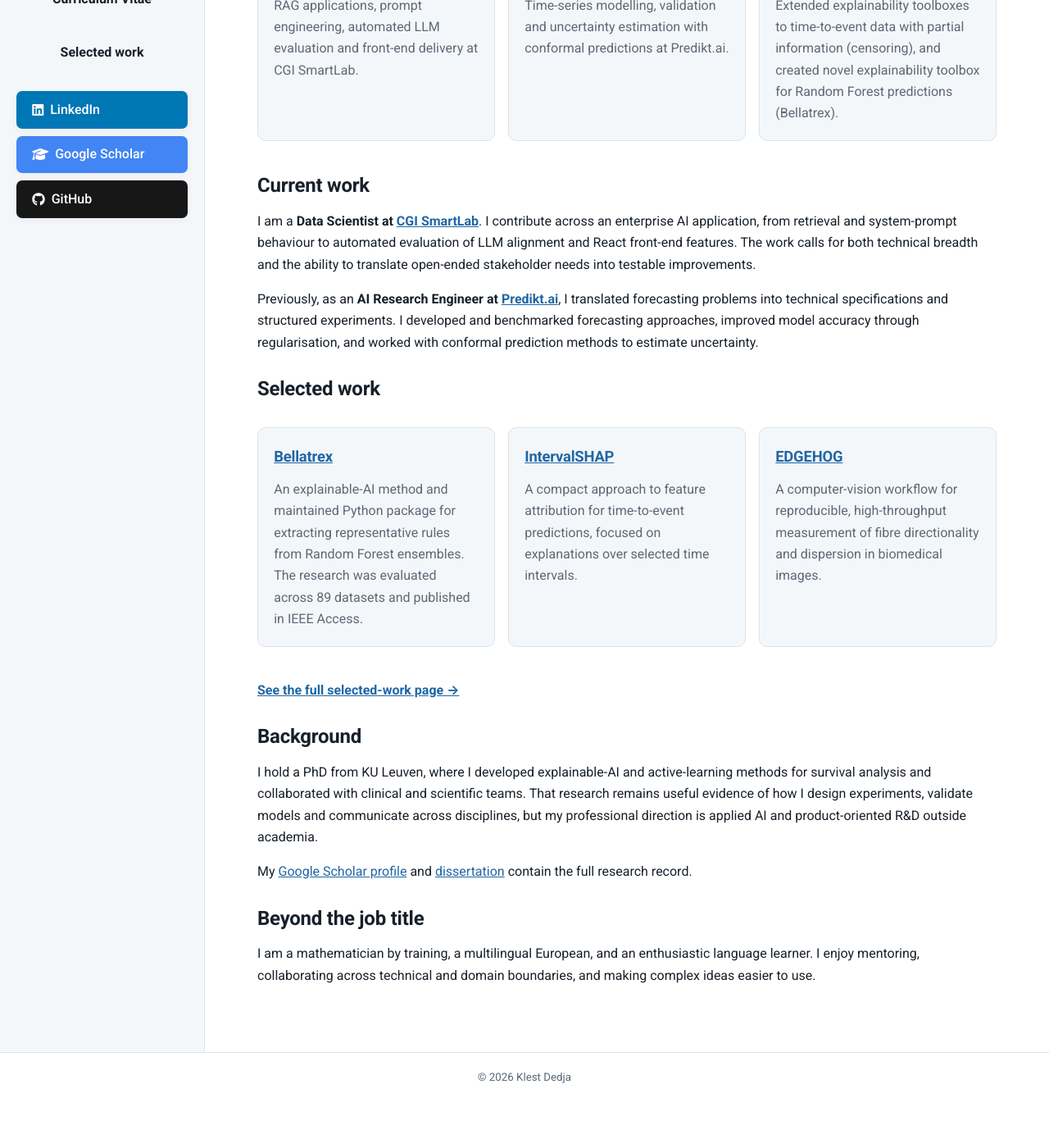
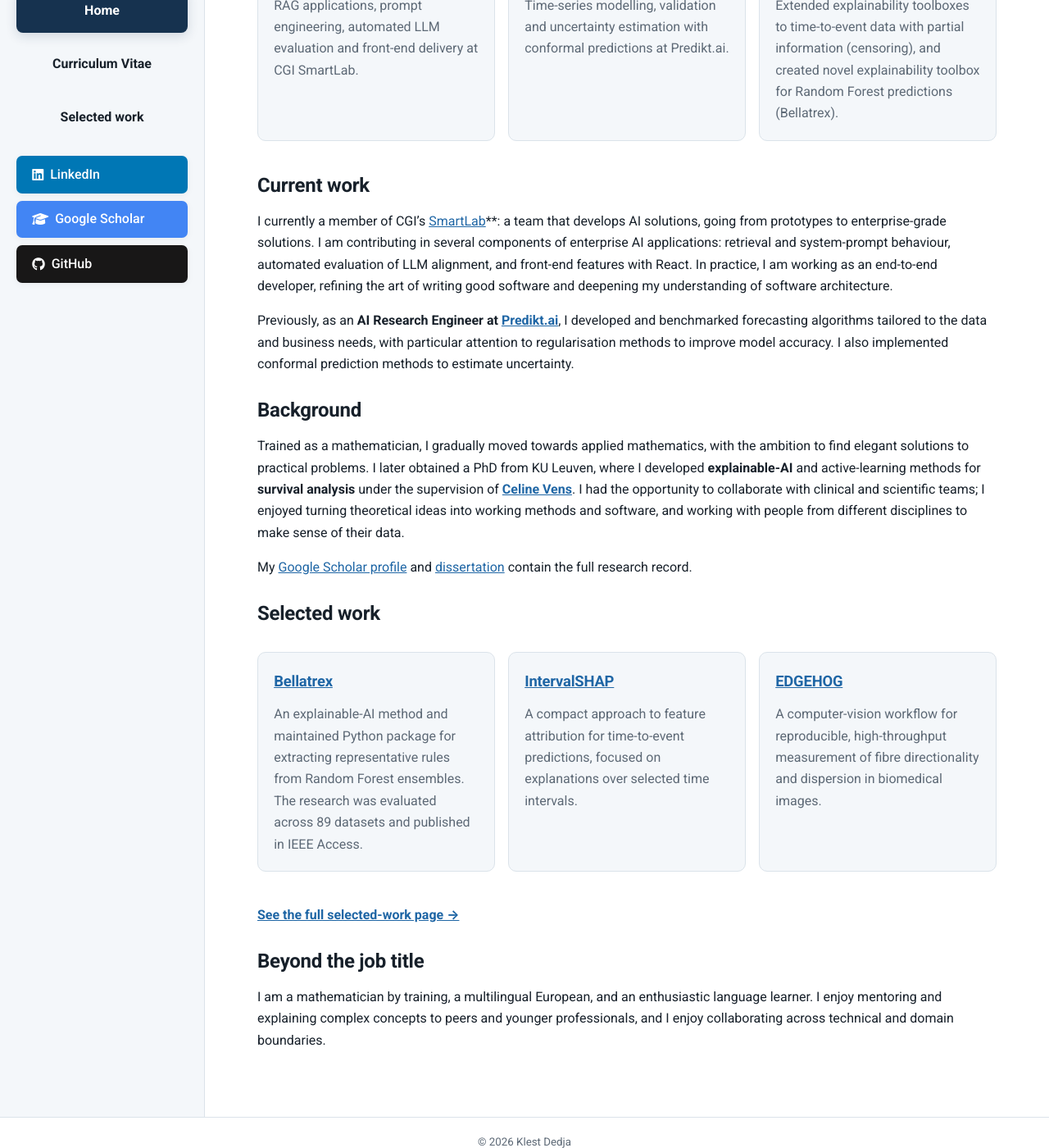
Before and after one commit to KlestDedja/klestdedja.github.io, a Jekyll site: the page built from index.md, in a window 1280 px wide and 1400 px high, scrolled down 643 px. Shown: the whole window at 82% size. Built offline with Jekyll 4.4.1, drawn with Linux system fonts in a browser that asks for light colours; before the commit the page ends 1985 px from its top, so only the background shows below that.

Commit message:
udpate Current Work and Background sections

```diff
--- a/index.md
+++ b/index.md
@@ -37,9 +37,15 @@ description: "Applied AI and machine learning engineer working across enterprise
 
 ## Current work
 
-I am a **Data Scientist at [CGI SmartLab](https://www.cgi.com/nl/nl/smartlab)**. I contribute across an enterprise AI application, from retrieval and system-prompt behaviour to automated evaluation of LLM alignment and React front-end features. The work calls for both technical breadth and the ability to translate open-ended stakeholder needs into testable improvements.
+I currently a member of CGI's [SmartLab](https://www.cgi.com/nl/nl/smartlab)**: a team that develops AI solutions, going from prototypes to enterprise-grade solutions. I am contributing in several components of enterprise AI applications: retrieval and system-prompt behaviour, automated evaluation of LLM alignment, and front-end features with React. In practice, I am working as an end-to-end developer, refining the art of writing good software and deepening my understanding of software architecture.
 
-Previously, as an **AI Research Engineer at [Predikt.ai](https://predikt.ai/)**, I translated forecasting problems into technical specifications and structured experiments. I developed and benchmarked forecasting approaches, improved model accuracy through regularisation, and worked with conformal prediction methods to estimate uncertainty.
+Previously, as an **AI Research Engineer at [Predikt.ai](https://predikt.ai/)**, I developed and benchmarked forecasting algorithms tailored to the data and business needs, with particular attention to regularisation methods to improve model accuracy. I also implemented conformal prediction methods to estimate uncertainty.
+
+## Background
+
+Trained as a mathematician, I gradually moved towards applied mathematics, with the ambition to find elegant solutions to practical problems. I later obtained a PhD from KU Leuven, where I developed **explainable-AI** and active-learning methods for **survival analysis** under the supervision of **[Celine Vens](https://kulak.kuleuven.be/~celine.vens/)**. I had the opportunity to collaborate with clinical and scientific teams; I enjoyed turning theoretical ideas into working methods and software, and working with people from different disciplines to make sense of their data.
+
+My [Google Scholar profile](https://scholar.google.com/citations?user=SWJ2Y2cAAAAJ) and [dissertation](https://lirias.kuleuven.be/retrieve/dff3deaa-efd3-45e2-833c-e6db47d88434) contain the full research record.
 
 ## Selected work
 
@@ -60,12 +66,6 @@ Previously, as an **AI Research Engineer at [Predikt.ai](https://predikt.ai/)**,
 
 <p><a class="text-link" href="/repositories">See the full selected-work page →</a></p>
 
-## Background
-
-I hold a PhD from KU Leuven, where I developed explainable-AI and active-learning methods for survival analysis and collaborated with clinical and scientific teams. That research remains useful evidence of how I design experiments, validate models and communicate across disciplines, but my professional direction is applied AI and product-oriented R&amp;D outside academia.
-
-My [Google Scholar profile](https://scholar.google.com/citations?user=SWJ2Y2cAAAAJ) and [dissertation](https://lirias.kuleuven.be/retrieve/dff3deaa-efd3-45e2-833c-e6db47d88434) contain the full research record.
-
 ## Beyond the job title
 
-I am a mathematician by training, a multilingual European, and an enthusiastic language learner. I enjoy mentoring, collaborating across technical and domain boundaries, and making complex ideas easier to use.
+I am a mathematician by training, a multilingual European, and an enthusiastic language learner. I enjoy mentoring and explaining complex concepts to peers and younger professionals, and I enjoy collaborating across technical and domain boundaries.
```
